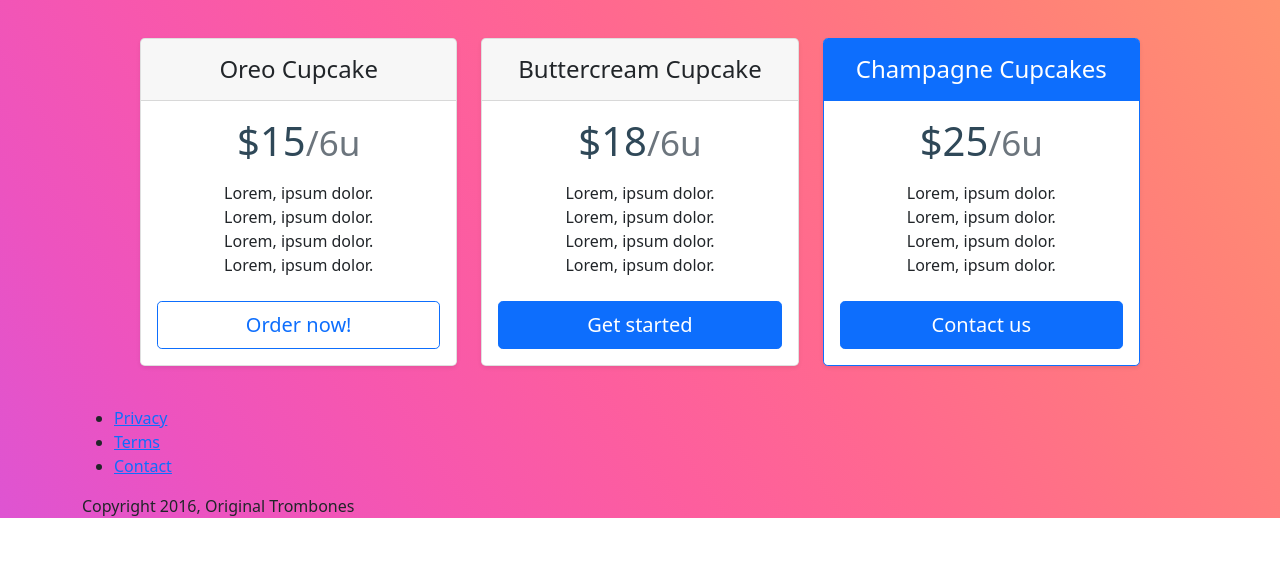
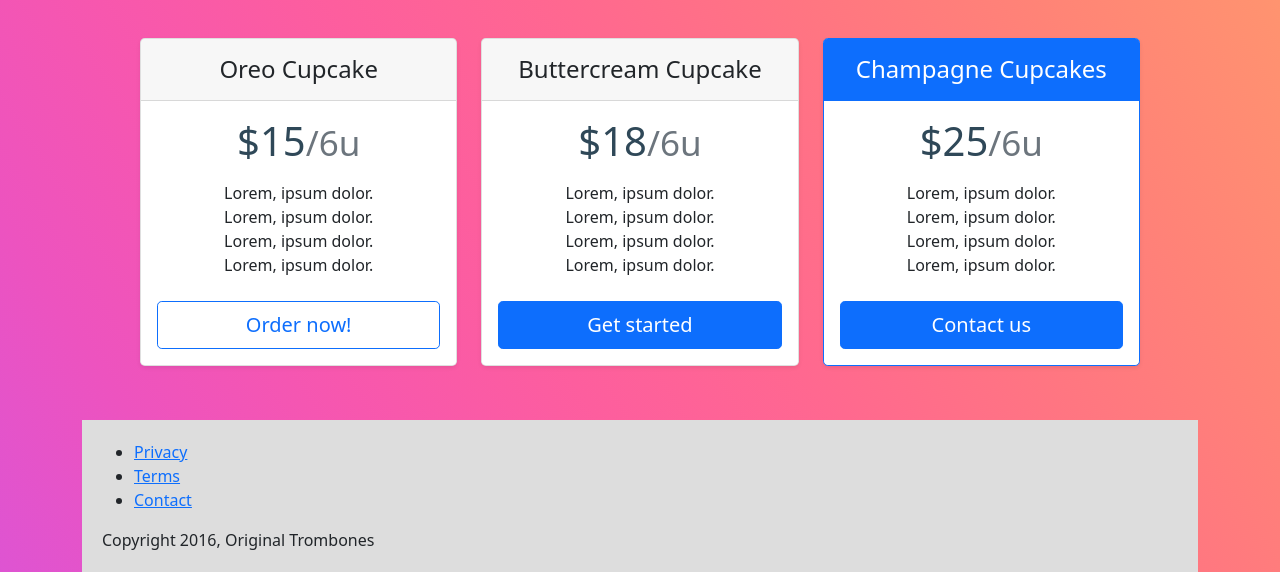
Before and after one commit to Bluefox182/Product-Landing-Page, a plain HTML site: page index.html in a window 1280 px wide. Shown: the part 1409-1981 px from the top of the page. Before the commit the page ends 1927 px from the top, so only its background shows below. Drawn offline with nearby package versions, Linux system fonts and the light colour scheme.

Commit message:
footer css added

```diff
--- a/styles/style.css
+++ b/styles/style.css
@@ -90,3 +90,8 @@ section {
 #pricing {
   margin-top: 60px;
 }
+footer {
+  margin-top: 30px;
+  background-color: #ddd;
+  padding: 20px;
+}
```
